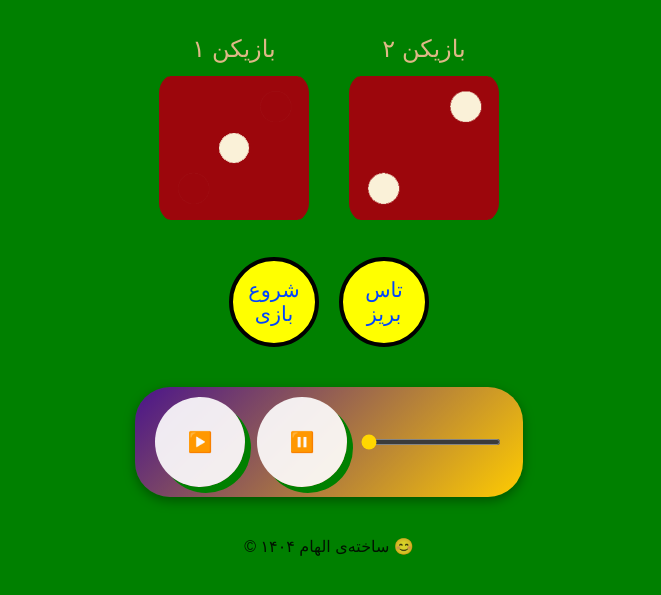
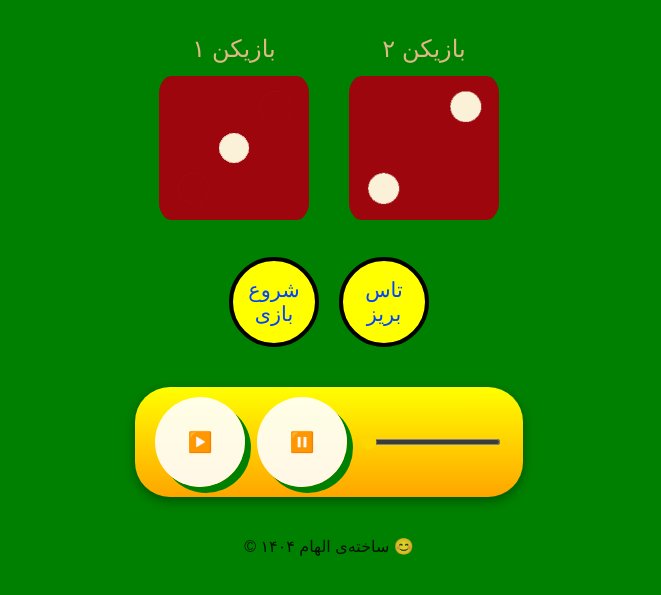
Before and after one commit to persiana1364/full-stack-js-bootcamp, a plain HTML site: page final/index.html in a window 1280 px wide. Shown: the part 153-748 px from the top of the page, without its empty margins (311-972 px from the left). Drawn offline with Linux system fonts and the light colour scheme; some packages are replaced by stand-ins of ours; a script that the page names is missing; a web font is replaced by a local one.

Commit message:
Refactor styles.css for improved layout and design

```diff
--- a/final/styles.css
+++ b/final/styles.css
@@ -88,7 +88,7 @@ button:active {
   align-items: center;
   justify-content: center;
   gap: 12px;
-  background: linear-gradient(135deg, #4a148c, #ffcc00);
+  background: linear-gradient(yellow,orange);
   padding: 10px 20px;
   border-radius: 35px;
   box-shadow: 0 4px 12px rgba(0, 0, 0, 0.35);
```
